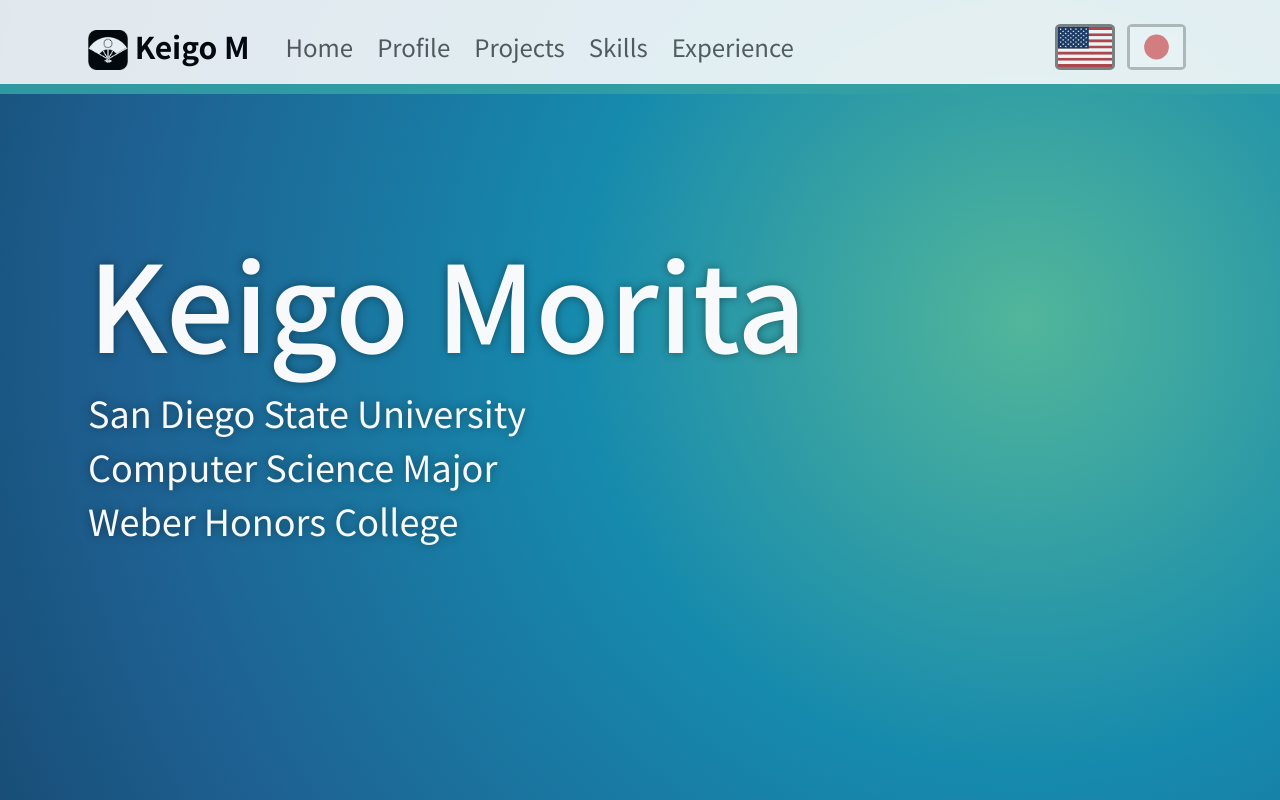
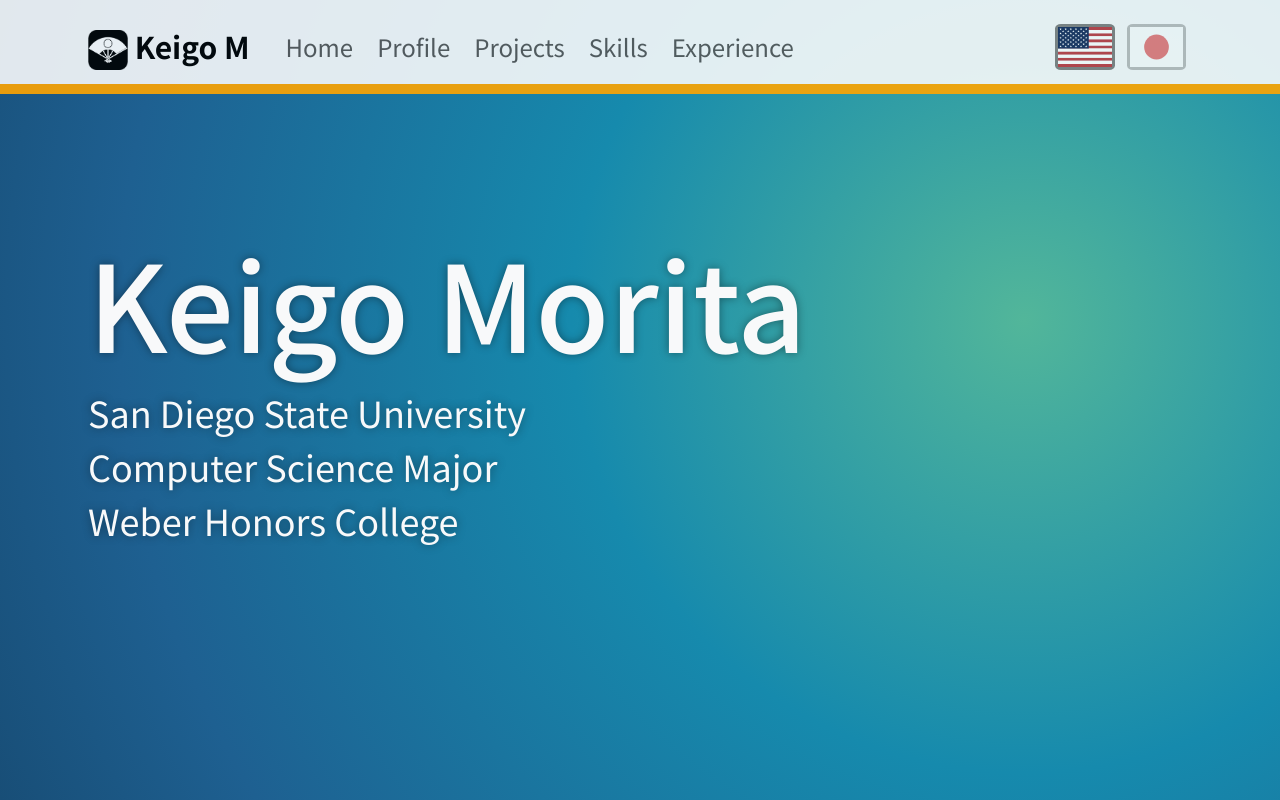
Before and after one commit to Kekechi/Portfolio, a React (Vite) app: page /en in a window 1280 px wide. Shown: the top 800 px of the page. Built offline with nearby package versions, Linux system fonts and the light colour scheme.

Commit message:
change scroll progress color

```diff
--- a/src/index.css
+++ b/src/index.css
@@ -206,7 +206,7 @@ Figure img {
 
 .scroll-progress {
   height: 10px;
-  background: var(--SIXTH-COLOR);
+  background: orange;
   transform-origin: 0%;
   position: absolute;
   bottom: 0;
```
